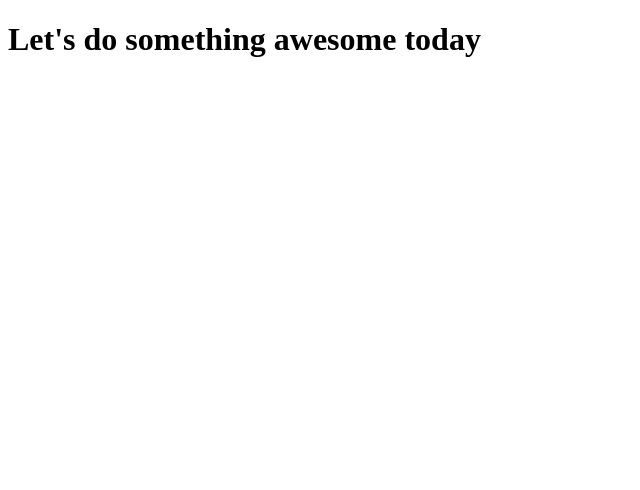
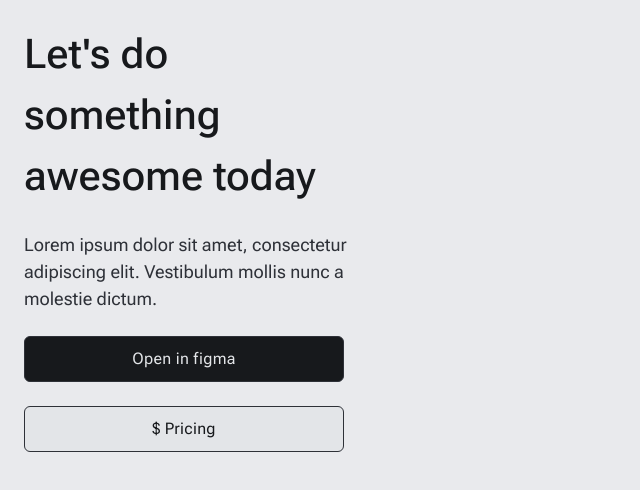
Before and after one commit to iamanojkumar/Essential-UIKit, a website: page index.html in a window 1280 px wide. Shown: the whole page, without its empty margins (0-640 px from the left). Drawn offline with Linux system fonts and the light colour scheme; a web font is replaced by a local one.

Commit message:
added some colors and font styles

```diff
--- /dev/null
+++ b/Css/main.css
@@ -0,0 +1,104 @@
+@import url("https://fonts.googleapis.com/css2?family=Alike+Angular&family=Inter:wght@100;200;300;400;500;600;700;800;900&family=Roboto+Flex:opsz,wght@8..144,100;8..144,200;8..144,300;8..144,400;8..144,500;8..144,600;8..144,700&family=Work+Sans&display=swap");
+* {
+  padding: 0;
+  margin: 0;
+}
+
+div {
+  display: flex;
+  width: 330px;
+  flex-direction: column;
+  align-items: flex-start;
+  gap: 24px;
+  align-self: stretch;
+}
+
+body {
+  background-color: hsl(225, 10%, 92%);
+}
+
+.h1 {
+  color: hsl(220, 10%, 10%);
+  font-family: Roboto Flex;
+  font-size: 41px;
+  font-style: normal;
+  font-weight: 500;
+  line-height: 61px; /* 148.78% */
+}
+
+.subtext {
+  align-self: stretch;
+  color: hsl(220, 10%, 20%);
+  font-family: Roboto Flex;
+  font-size: 18px;
+  font-style: normal;
+  font-weight: 400;
+  line-height: 27px;
+}
+
+.primarybutton {
+  display: inline-flex;
+  min-width: 124px;
+  max-width: 320px;
+  padding: 12px 20px;
+  justify-content: center;
+  align-items: center;
+  gap: 20px;
+  border-radius: 6px;
+  border: 1px solid hsl(220, 10%, 20%);
+  background: hsl(220, 10%, 10%);
+  overflow: hidden;
+  color: hsl(220, 10%, 90%);
+  text-overflow: ellipsis;
+  /* button text */
+  font-family: Roboto Flex;
+  font-size: 16px;
+  font-style: normal;
+  font-weight: 400;
+  line-height: 20px; /* 125% */
+  letter-spacing: 0.3px;
+}
+
+.secondarybutton {
+  display: inline-flex;
+  min-width: 124px;
+  max-width: 320px;
+  padding: 12px 20px;
+  justify-content: center;
+  align-items: center;
+  gap: 20px;
+  border-radius: 6px;
+  border: 1px solid hsl(220, 10%, 20%);
+  background: hsl(220, 10%, 90%);
+  overflow: hidden;
+  color: hsl(220, 10%, 10%);
+  text-overflow: ellipsis;
+  /* button text */
+  font-family: Roboto Flex;
+  font-size: 16px;
+  font-style: normal;
+  font-weight: 400;
+  line-height: 20px; /* 125% */
+  letter-spacing: 0.3px;
+}
+
+.h1 {
+  color: hsl(220, 10%, 10%);
+  font-family: Roboto Flex;
+  font-size: 41px;
+  font-style: normal;
+  font-weight: 500;
+  line-height: 61px; /* 148.78% */
+}
+
+.subtext {
+  align-self: stretch;
+  color: hsl(220, 10%, 20%);
+  font-family: Roboto Flex;
+  font-size: 18px;
+  font-style: normal;
+  font-weight: 400;
+  line-height: 27px;
+}
+
+/*# sourceMappingURL=main.css.map */
--- a/index.html
+++ b/index.html
@@ -1,11 +1,18 @@
 <!DOCTYPE html>
 <html lang="en">
-<head>
-    <meta charset="UTF-8">
-    <meta name="viewport" content="width=device-width, initial-scale=1.0">
-    <title>Document</title>
-</head>
-<body>
-    <h1 class="h1">Let's do something awesome today</h1>
-</body>
+  <head>
+    <meta charset="UTF-8" />
+    <meta name="viewport" content="width=device-width, initial-scale=1.0" />
+    <link rel="stylesheet" href="./Css/main.css" />
+    <!-- <link rel="icon" href="./Assets/favicon.ico" /> -->
+    <title>Essential-UIkit</title>
+  </head>
+  <body>
+    <div style="margin: 24px">
+      <h1 class="h1">Let's do something awesome today</h1>
+      <p class="subtext">Lorem ipsum dolor sit amet, consectetur adipiscing elit. Vestibulum mollis nunc a molestie dictum.</p>
+      <button class="primarybutton" style="align-self: stretch">Open in figma</button>
+      <button class="secondarybutton" style="align-self: stretch">$ Pricing</button>
+    </div>
+  </body>
 </html>
--- a/stylesheet.css
+++ /dev/null
@@ -1,13 +0,0 @@
-*{
-    padding: 0;
-    margin: 0;
-    display: block;
-}
-
-body{
-    background-color: black;
-}
-
-.h1{
-color: white;
-}
```
Also changed, not shown: package.json (+7 -2 lines), 2 other files.
